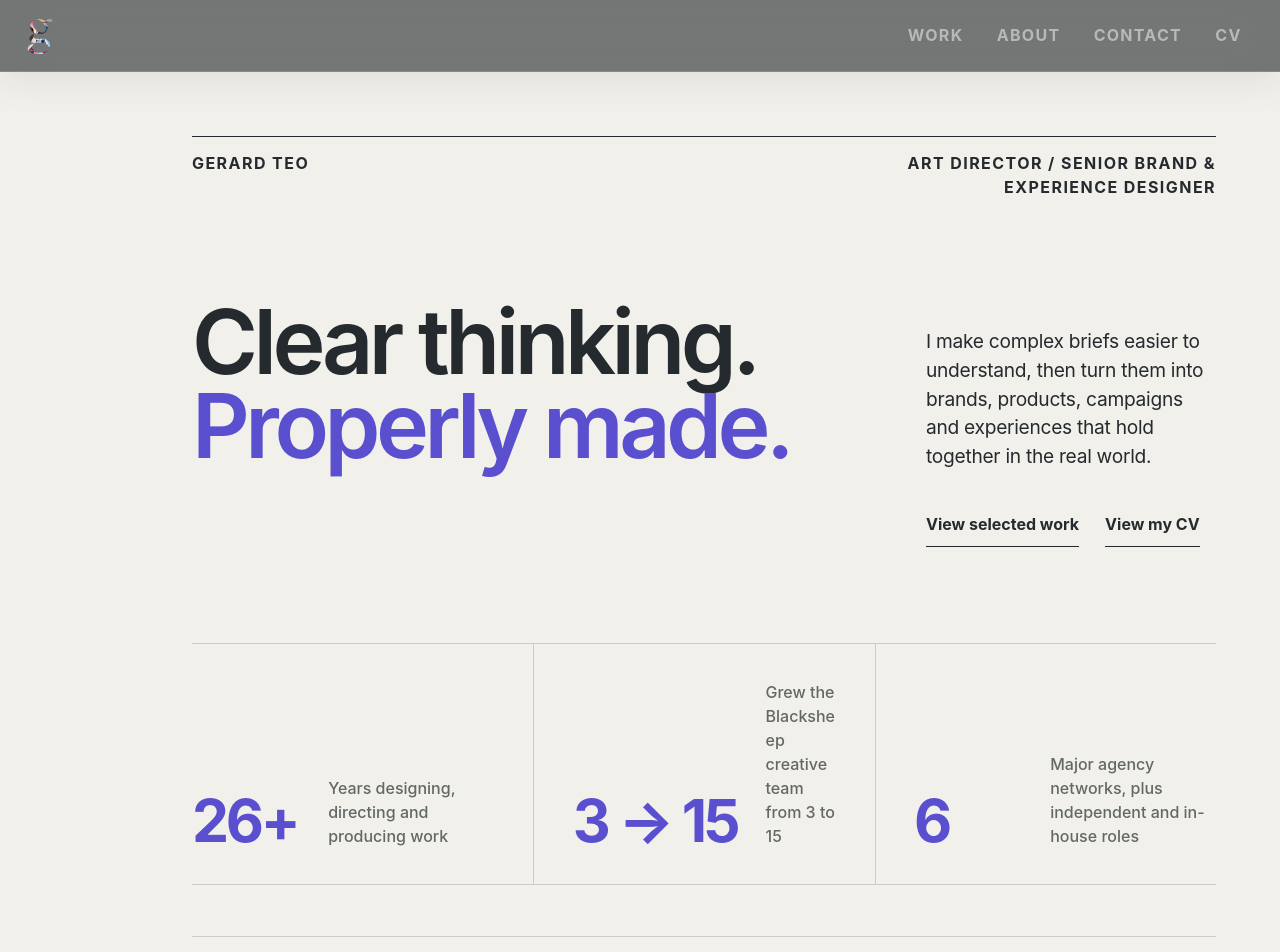
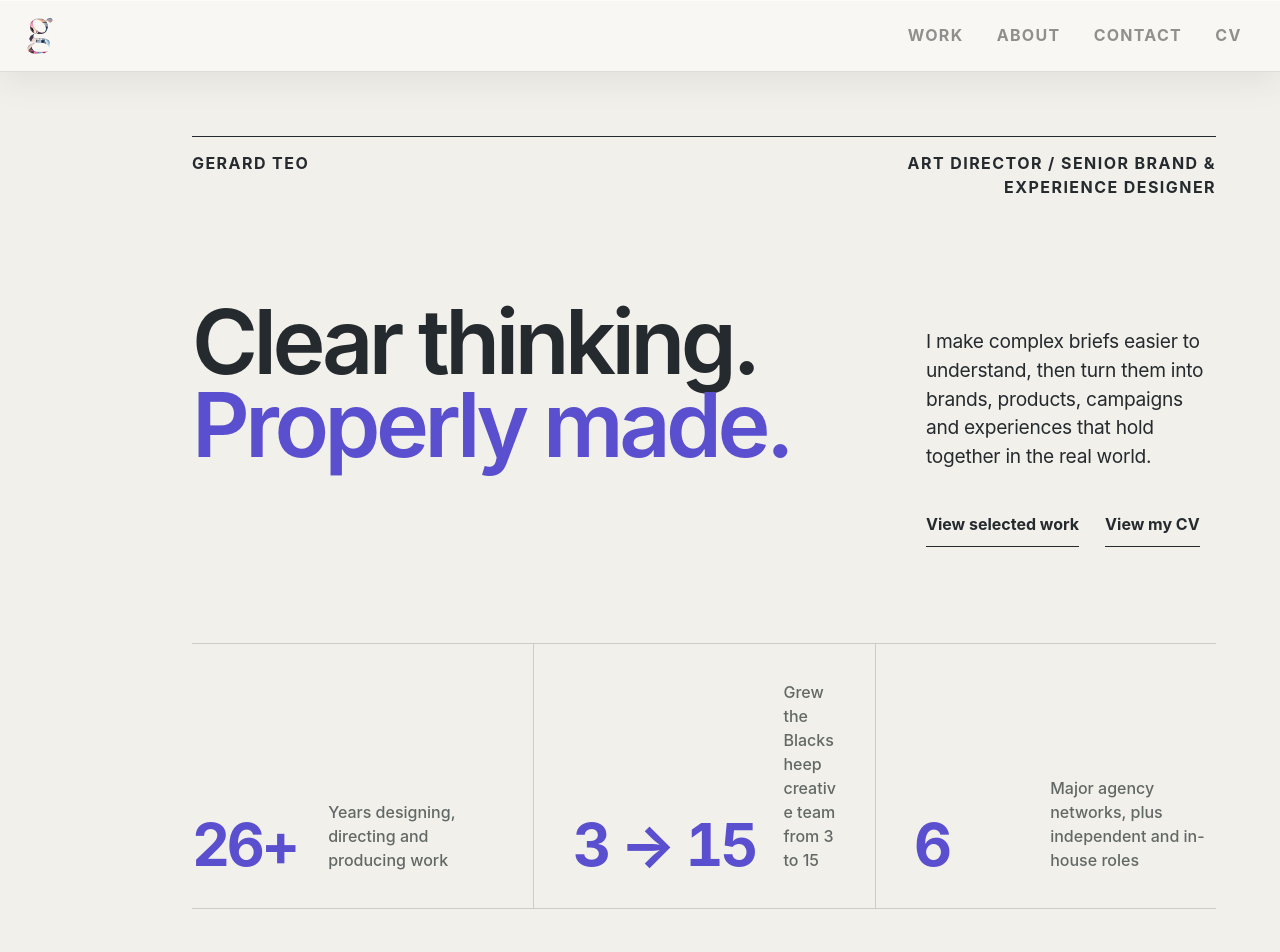
Before and after one commit to doesdesignwork/portfolio, a Next.js app: page / in a window 1280 px wide. Shown: the top 952 px of the page. Built offline with nearby package versions, Linux system fonts and the light colour scheme; no server answers.

Commit message:
Refine frosted nav CTA and sitewide text motion styling

```diff
--- a/app/site-interaction-polish.css
+++ b/app/site-interaction-polish.css
@@ -1,21 +1,44 @@
 /*
  * DOES DESIGN WORK / INTERACTION POLISH
  *
- * Final interaction layer for the persistent navigation and availability CTA.
- * Keeps the site editorial at rest, then adds a stronger response on intent.
+ * Final interaction layer for persistent navigation, the availability CTA,
+ * sitewide heading motion and scroll-triggered statistic counters.
  */
 
 /* --------------------------------------------------------------------------
-   Frosted translucent top navigation
+   White frosted translucent top navigation
    -------------------------------------------------------------------------- */
 
 .brand-header,
 .interior-header {
-  background: rgba(37, 42, 46, 0.62) !important;
-  border-bottom-color: rgba(250, 249, 246, 0.16) !important;
-  -webkit-backdrop-filter: blur(22px) saturate(1.32) contrast(1.02) !important;
-  backdrop-filter: blur(22px) saturate(1.32) contrast(1.02) !important;
-  box-shadow: 0 10px 34px rgba(37, 42, 46, 0.08) !important;
+  background: rgba(250, 249, 246, 0.76) !important;
+  color: var(--brand-ink) !important;
+  border-bottom-color: rgba(21, 21, 21, 0.11) !important;
+  -webkit-backdrop-filter: blur(24px) saturate(1.48) contrast(1.02) !important;
+  backdrop-filter: blur(24px) saturate(1.48) contrast(1.02) !important;
+  box-shadow:
+    0 1px 0 rgba(255, 255, 255, 0.58) inset,
+    0 10px 34px rgba(21, 21, 21, 0.065) !important;
+}
+
+.brand-header nav a,
+.interior-header nav a {
+  color: rgba(21, 21, 21, 0.64) !important;
+}
+
+.brand-header nav a:hover,
+.brand-header nav a:focus-visible,
+.interior-header nav a:hover,
+.interior-header nav a:focus-visible {
+  color: var(--brand-ink) !important;
+}
+
+/* --------------------------------------------------------------------------
+   Remove GT / 01–05 rail marker everywhere it can render
+   -------------------------------------------------------------------------- */
+
+aside[data-side-index] > div:first-child {
+  display: none !important;
 }
 
 /* --------------------------------------------------------------------------
@@ -34,6 +57,15 @@
    Morphing availability CTA / desktop rail
    -------------------------------------------------------------------------- */
 
+/* Kill the older rectangular/orange flash layer. The organic blob remains. */
+aside[data-side-index] [data-availability]::before {
+  content: none !important;
+  display: none !important;
+  border: 0 !important;
+  background: transparent !important;
+  box-shadow: none !important;
+}
+
 @media (min-width: 961px) {
   aside[data-side-index] {
     overflow: visible !important;
@@ -46,6 +78,9 @@
     margin: 0 !important;
     overflow: visible !important;
     transform-origin: left bottom;
+    background: transparent !important;
+    border: 0 !important;
+    box-shadow: none !important;
   }
 
   aside[data-side-index] [data-availability-link] {
@@ -63,6 +98,9 @@
     line-height: 1.48 !important;
     letter-spacing: 0.035em !important;
     text-transform: uppercase;
+    background: transparent !important;
+    border: 0 !important;
+    box-shadow: none !important;
     transition:
       color 420ms ease,
       transform 700ms cubic-bezier(0.16, 1, 0.3, 1);
@@ -210,6 +248,56 @@
   }
 }
 
+/* --------------------------------------------------------------------------
+   Scroll-linked motion for large headings, sitewide
+   -------------------------------------------------------------------------- */
+
+.text-motion-enabled .site-page [data-scroll-heading-motion="true"] {
+  --scroll-heading-y: 0px;
+  --scroll-heading-tilt: 0deg;
+  --scroll-heading-scale: 1;
+  --scroll-heading-opacity: 1;
+  opacity: var(--scroll-heading-opacity);
+  transform:
+    perspective(900px)
+    translate3d(0, var(--scroll-heading-y), 0)
+    rotateX(var(--scroll-heading-tilt))
+    scale(var(--scroll-heading-scale));
+  transform-origin: 0 62%;
+  backface-visibility: hidden;
+  transition: opacity 90ms linear;
+}
+
+.text-motion-enabled .site-page [data-scroll-heading-active="true"] {
+  will-change: transform, opacity;
+}
+
+/* --------------------------------------------------------------------------
+   Scroll-in statistic counters
+   -------------------------------------------------------------------------- */
+
+.site-page--home .brand-hero-proof dt[data-scroll-counter="true"] {
+  font-variant-numeric: tabular-nums lining-nums;
+  transform-origin: left bottom;
+  will-change: contents, transform;
+}
+
+.site-page--home .brand-hero-proof dt[data-scroll-counter="true"].is-counter-complete {
+  animation: ddw-counter-settle 420ms cubic-bezier(0.16, 1, 0.3, 1) both;
+}
+
+@keyframes ddw-counter-settle {
+  0% {
+    transform: translate3d(0, 5px, 0) scale(0.975);
+  }
+  58% {
+    transform: translate3d(0, -2px, 0) scale(1.015);
+  }
+  100% {
+    transform: translate3d(0, 0, 0) scale(1);
+  }
+}
+
 @keyframes ddw-availability-liquid {
   0% {
     border-radius: 58% 42% 54% 46% / 46% 60% 40% 54%;
@@ -260,7 +348,8 @@
   aside[data-side-index] [data-availability-link]::before,
   aside[data-side-index] [data-availability-link]::after,
   aside[data-side-index] [data-right-work],
-  aside[data-side-index] [data-availability-link] > i {
+  aside[data-side-index] [data-availability-link] > i,
+  .site-page--home .brand-hero-proof dt[data-scroll-counter="true"] {
     animation: none !important;
     transition-duration: 0.01ms !important;
   }
@@ -268,4 +357,10 @@
   aside[data-side-index] [data-right-work] {
     color: var(--brand-signal) !important;
   }
+
+  .text-motion-enabled .site-page [data-scroll-heading-motion="true"] {
+    opacity: 1 !important;
+    transform: none !important;
+    will-change: auto !important;
+  }
 }
```
